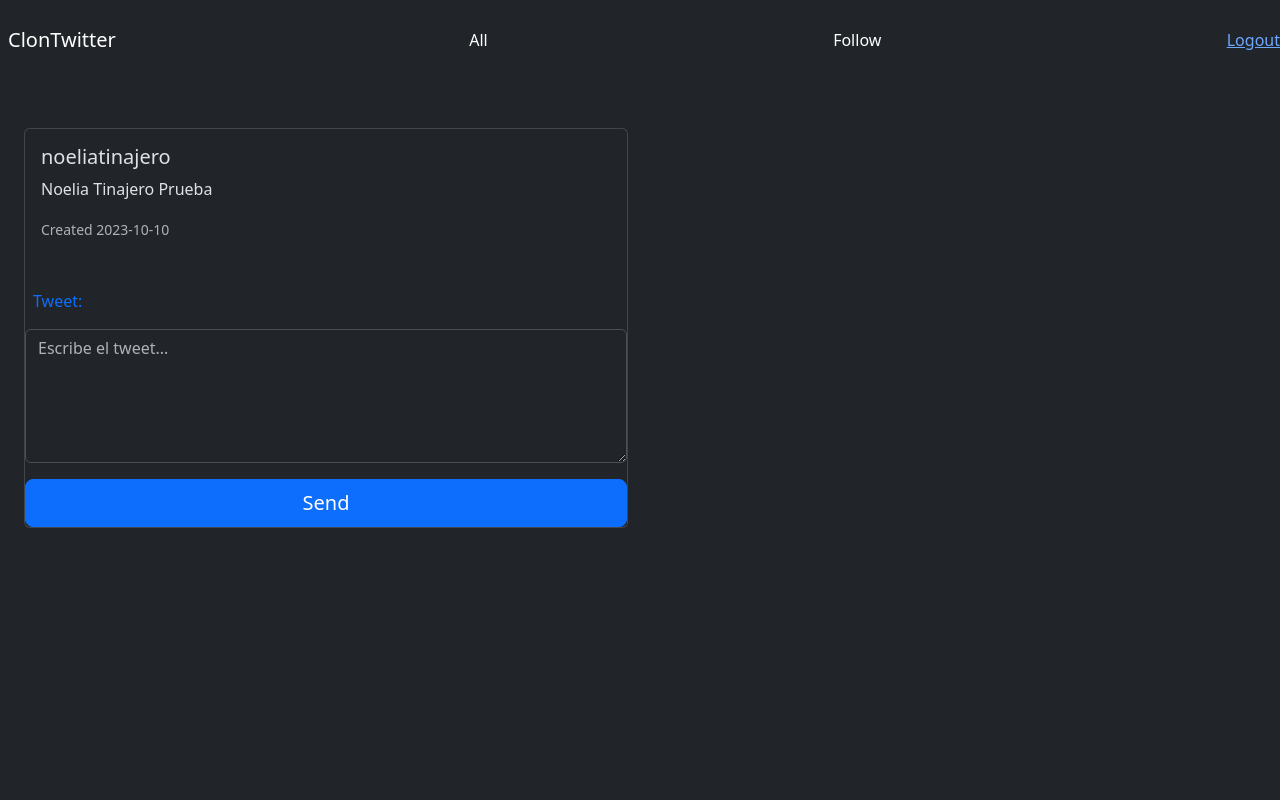
After one commit to NoeliaTinajeroOrtiz/clontwitter, a PHP site: page /timeline.php in a window 1280 px wide. The commit adds this page. Run offline with PHP 8.4, Linux system fonts and the light colour scheme.

Commit message:
creamos el timeline

```diff
--- a/comprobacion_datos.php
+++ b/comprobacion_datos.php
@@ -81,6 +81,6 @@ if (isset($_POST["submit"])) {
     } else {
         $_SESSION["errores"] = $arrayErrores;
     }
-    header("Location: ../index.php");
+    header("Location: ../timeline.php");
 }
 ?>
--- a/login.php
+++ b/login.php
@@ -14,7 +14,7 @@
 
         if (password_verify($pass, $usuario["pass"])) {
             $_SESSION["usuario"] = $usuario;
-            //header("Location: welcome.php");
+            header("Location: timeline.php");
         } else {
             $_SESSION["error_login"] = "Login incorrecto";
             header("Location: ./index.php");
--- /dev/null
+++ b/timeline.php
@@ -0,0 +1,73 @@
+<?php
+include_once ("connection/connection.php");
+?>
+
+<!DOCTYPE html>
+<html lang="en" data-bs-theme="dark">
+
+<head>
+
+    <meta charset="UTF-8">
+    <meta name="description" content="Este es un ejemplo crud">
+    <meta name="keywords" content="html, css, bootstrap, js, portfolio, proyectos, php">
+    <meta name="language" content="EN">
+    <meta name="author" content="noelia.tinajero@a.vedrunasevillasj.es">
+    <meta name="robots" content="index,follow">
+    <meta name="revised" content="Tuesday, February 28th, 2023, 23:00pm">
+    <meta name="viewport" content="width=device-width, initial scale=1.0">
+    <meta http-equiv="X-UA-Compatible" content="IE-edge, chrome1">
+
+    <!-- Añado la fuente Roboto -->
+    <link rel="preconnect" href="https://fonts.googleapis.com">
+    <link rel="preconnect" href="https://fonts.gstatic.com" crossorigin>
+    <link href="https://fonts.googleapis.com/css2?family=Roboto:wght@400;700;900&display=swap" rel="stylesheet">
+
+    <!-- Bootstrap -->
+    <link href="https://cdn.jsdelivr.net/npm/bootstrap@5.3.0-alpha1/dist/css/bootstrap.min.css" rel="stylesheet"
+        integrity="sha384-GLhlTQ8iRABdZLl6O3oVMWSktQOp6b7In1Zl3/Jr59b6EGGoI1aFkw7cmDA6j6gD" crossorigin="anonymous">
+    <script src="https://cdn.jsdelivr.net/npm/bootstrap@5.3.0-alpha1/dist/js/bootstrap.bundle.min.js"
+        integrity="sha384-w76AqPfDkMBDXo30jS1Sgez6pr3x5MlQ1ZAGC+nuZB+EYdgRZgiwxhTBTkF7CXvN" crossorigin="anonymous"
+        defer></script>
+
+    <!-- Titulo -->
+    <title>Clon Twitter</title>
+
+</head>
+
+<body>
+
+    <nav class="navbar navbar navbar-dark bf-info" style="height: 10vh;">
+        <a class="navbar-brand mx-2">ClonTwitter</a>
+        <a class="nav-link text-white" href="?q=a">All</a>
+        <a class="nav-link text-white" href="timeline.php">Follow</a>
+        <a href="../sessionSample/logout.php">Logout</a>
+    </nav>
+    <div id="subBody" class="container-fluid d-flex justify-content-center pt-5" style="min-height: 90vh;">
+    <div class="container">
+        <div class="card mb-3">
+            <div class="card-body">
+              <h5 class="card-title">noeliatinajero</h5>
+              <p class="card-text">Noelia Tinajero Prueba</p>
+              <p class="card-text"><small class="text-muted">Created 2023-10-10</small></p>
+            </div>
+
+        <form action="publicar.php" method="POST" class="mt-2">
+          <div class="row g-3 mt-2 mx-auto">
+            <label for="tweet" class="form-label text-primary">Tweet: </label> <br>
+            <textarea id="tweet" class="form-control text-info mt-2 w-10" name="tweet" placeholder="Escribe el tweet..." rows="5" cols="40" required=""></textarea>
+            <input id="sendTweet" class="btn btn-primary btn-lg" type="submit" value="Send" name="submitTweet">
+          </div>
+        </form>
+
+        </div>
+    </div>
+    <div class="container">
+          </div>
+
+  </div>
+
+
+
+</body>
+
+</html>
```
